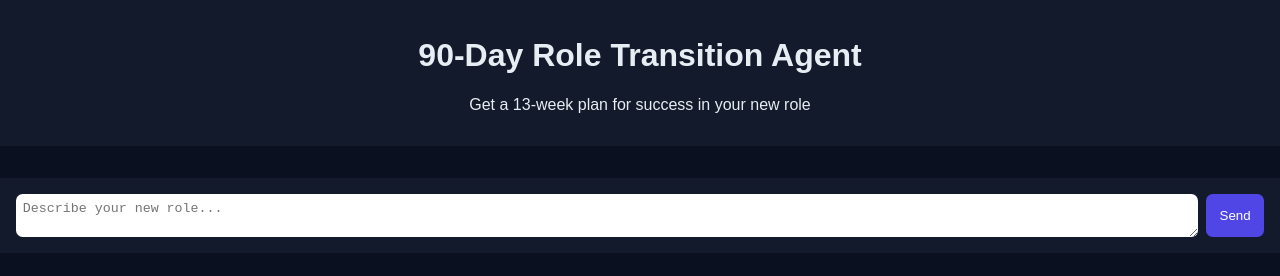
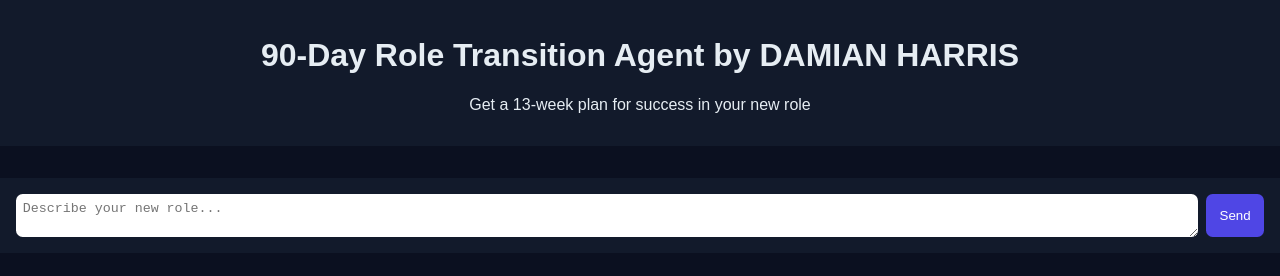
Before and after one commit to damianharris/backend, a website: page public/index.html in a window 1280 px wide. Drawn offline with Linux system fonts and the light colour scheme.

Commit message:
Update index.html

```diff
--- a/public/index.html
+++ b/public/index.html
@@ -19,7 +19,7 @@
 </head>
 <body>
   <header>
-    <h1>90‑Day Role Transition Agent</h1>
+    <h1>90‑Day Role Transition Agent by DAMIAN HARRIS</h1>
     <p>Get a 13‑week plan for success in your new role</p>
   </header>
   <main>
```
